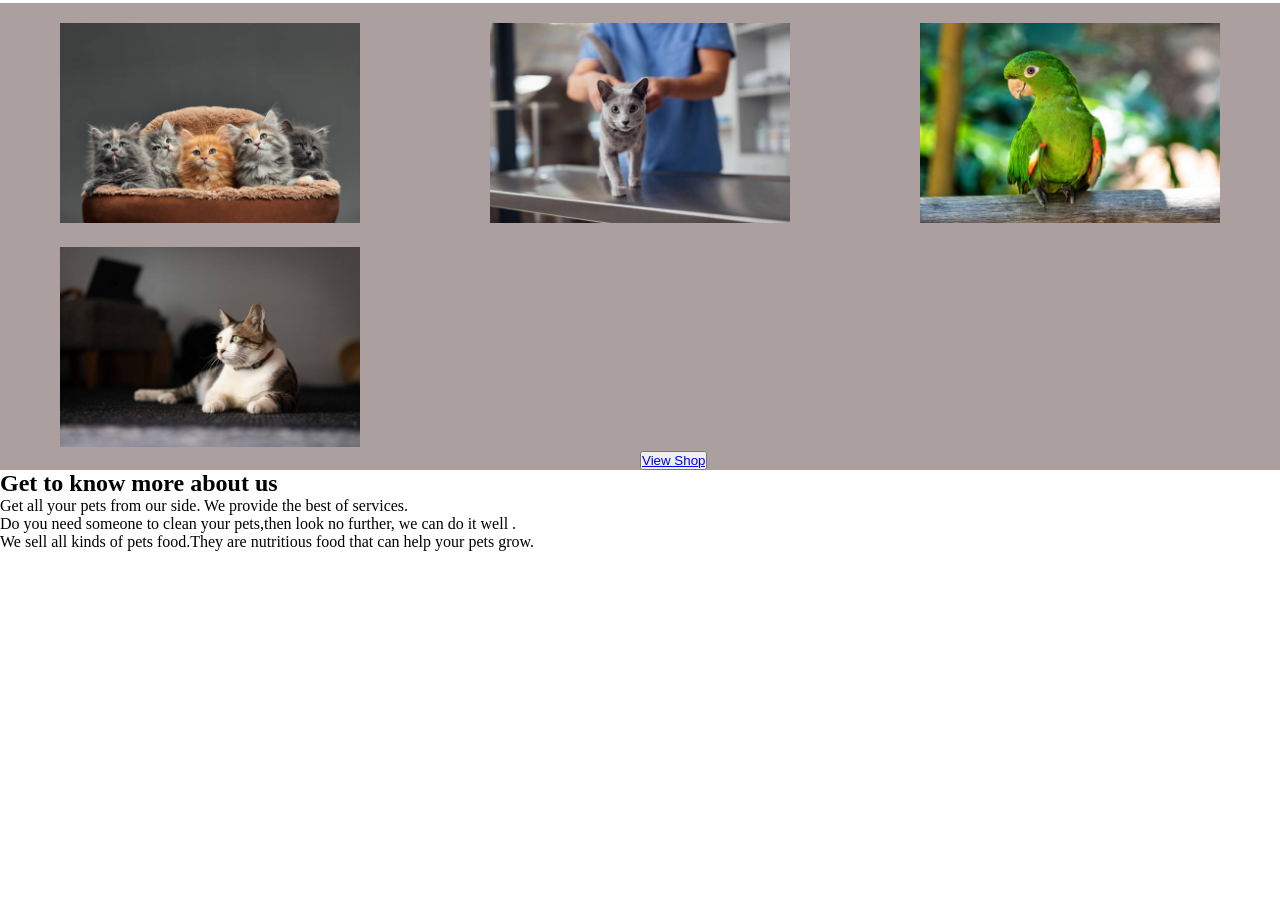
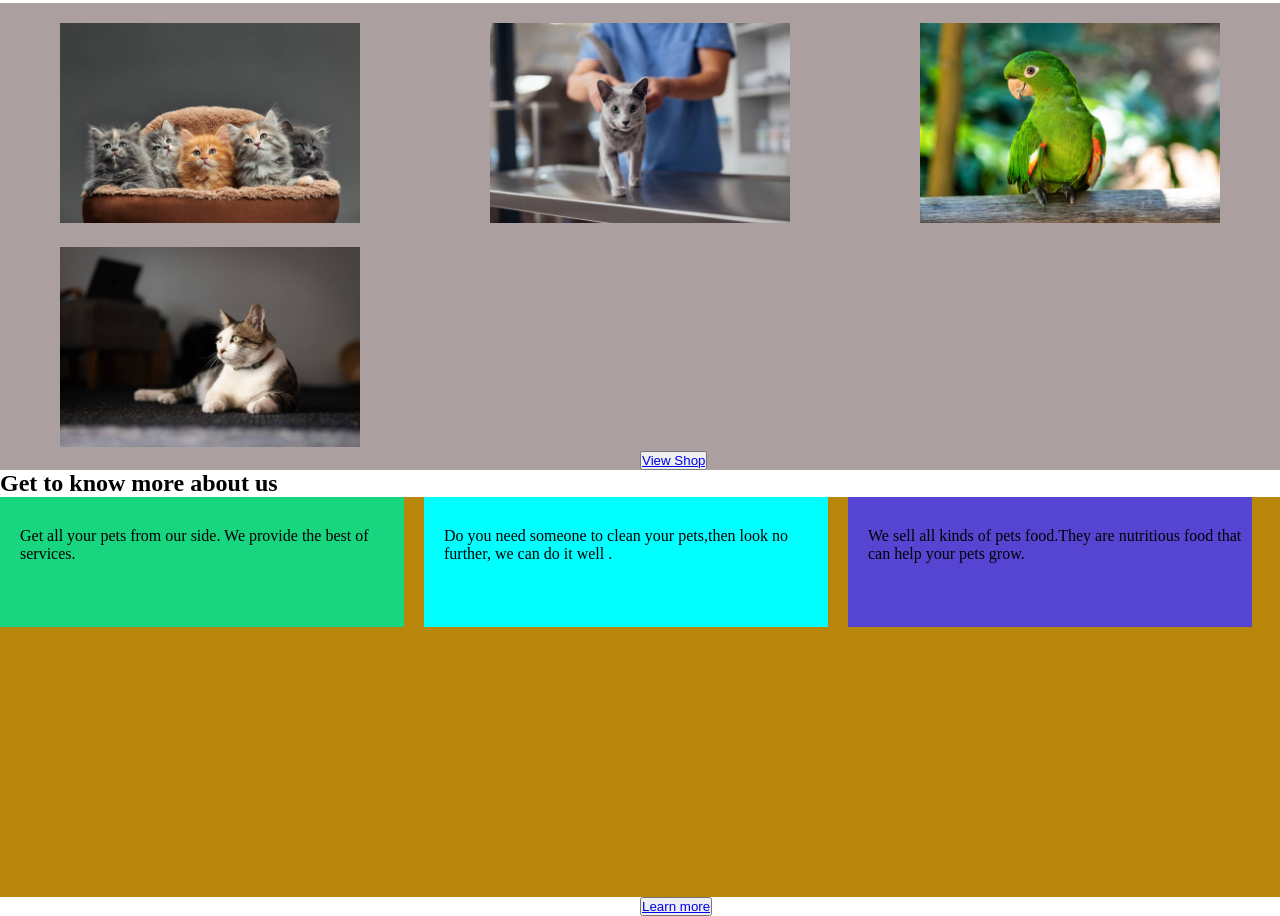
Before and after one commit to DaniellaOhenewaaAsumadu/T4G_Project, a plain HTML site: page index.html in a window 1280 px wide. Shown: the part 419-1335 px from the top of the page. Before the commit the page ends 970 px from the top, so only its background shows below. Drawn offline with Linux system fonts and the light colour scheme.

Commit message:
added a few changes

```diff
--- a/index.html
+++ b/index.html
@@ -15,7 +15,7 @@
         <a href="pages/shop.html">Shop</a>
         <a href="pages/login.html">LogIn</a>
         <a href="pages/signup.html">Signup</a>
-        <a href="pages/aboutus.html/">About Us</a>
+        <a href="pages/aboutus.html">About Us</a>
 
         </nav>
    </div>
@@ -40,19 +40,22 @@
             <button class="centreposition"><a href="pages/shop.html">View Shop</a></button>
         </div>
     </div>
-    <div>
+
         <h2>Get to know more about us</h2>
-    </div>
+        <section class="bg2">
+  <div class="circle1">
+    Get all your pets from our side. We provide the best of services.
+  </div>
+  <div class="circle2">
+   Do you need someone to clean your pets,then look no further, we can do it well .
+  </div>
+  <div class="circle3">
+    We sell all kinds of pets food.They are nutritious food that can help your pets grow.
+  </div>
+  </section>
   <div>
-    <p>Get all your pets from our side. We provide the best of services.</p>
-  </div>
-  <div>
-   <p> Do you need someone to clean your pets,then look no further, we can do it well .</p>
-  </div>
-  <div>
-    <p>We sell all kinds of pets food.They are nutritious food that can help your pets grow.</p>
-  </div>
-   </div>
+    <button class="centreposition"> <a href="pages/aboutus.html">Learn more</a></button>
+
 
 </body>
 </html>
--- a/src/style.css
+++ b/src/style.css
@@ -32,3 +32,45 @@
 .centreposition{
 margin-left: 50%;
 }
+.circle1{
+    background-color: rgb(24, 213, 128);
+    width: 30%;
+    height: 100px;
+    padding-top: 30px;
+      padding-left: 20px;
+
+}
+.bg2{
+    display: flex;
+    width: 100%;
+    gap: 20px;
+    /* margin-left: 200px; */
+    height: 400px;
+    background-color: darkgoldenrod;
+}
+.circle2{
+    background-color: aqua;
+    width: 30%;
+    height: 100px;
+    padding-top: 30px;
+    padding-left: 20px;
+}
+.circle3{
+    background-color: rgb(86, 69, 210);
+    width: 30%;
+    height: 100px;
+    padding-top: 30px;
+    padding-left: 20px;
+}
+/* .section3{
+    width: 100%;
+    height: 50px;
+    padding: 0;
+    margin: 0;
+    padding-right: 0px;
+} */
+ .bg1{
+    width: 70%;
+    margin-left: 200px;
+    height: 400px;
+}
```
Also changed, not shown: pages/aboutus.html (+18 -0 lines), pages/contactus.html (+1 -0 lines), pages/login.html (+1 -1 lines), pages/shop.html (+1 -1 lines), pages/signup.html (+14 -1 lines).
